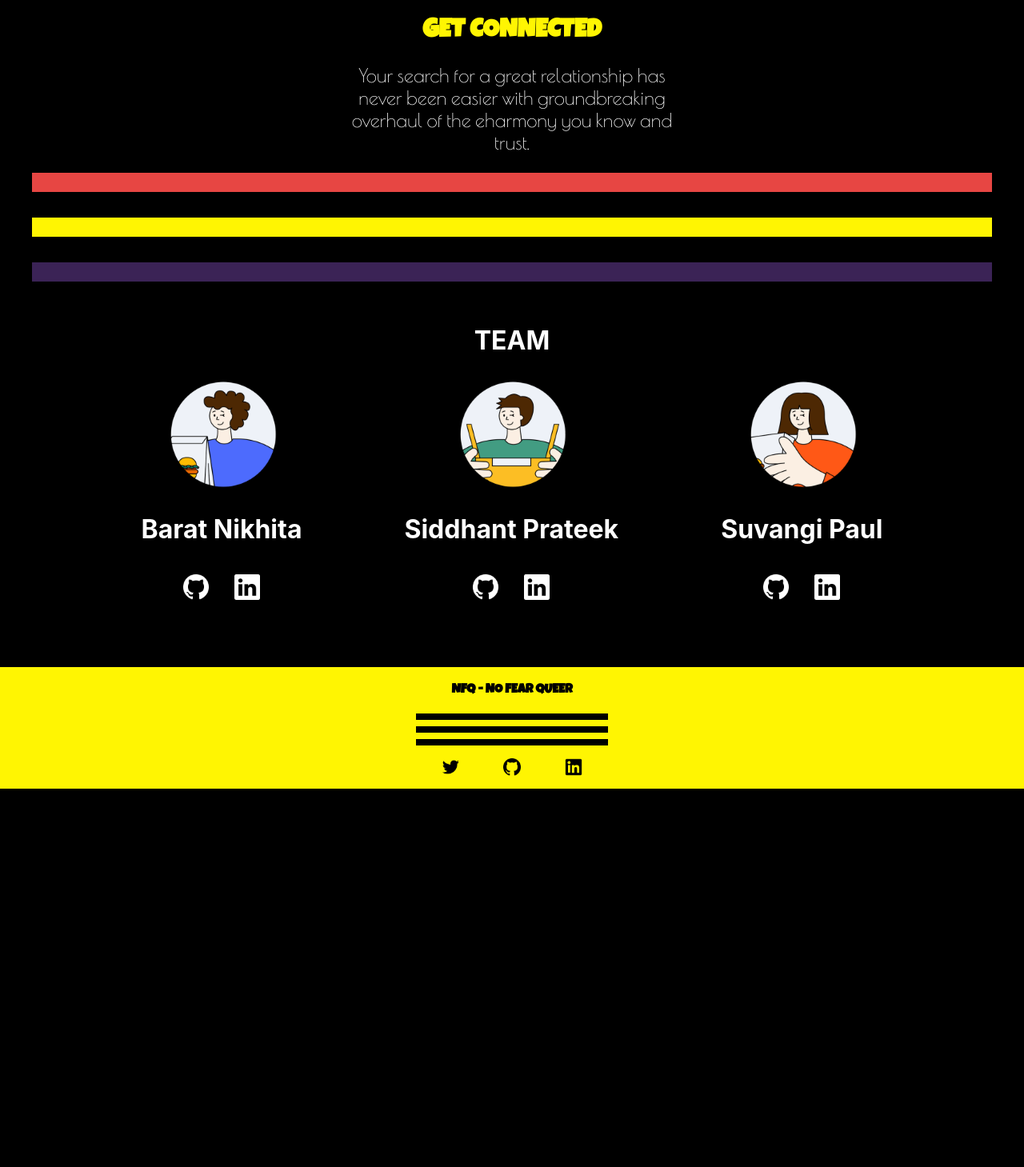
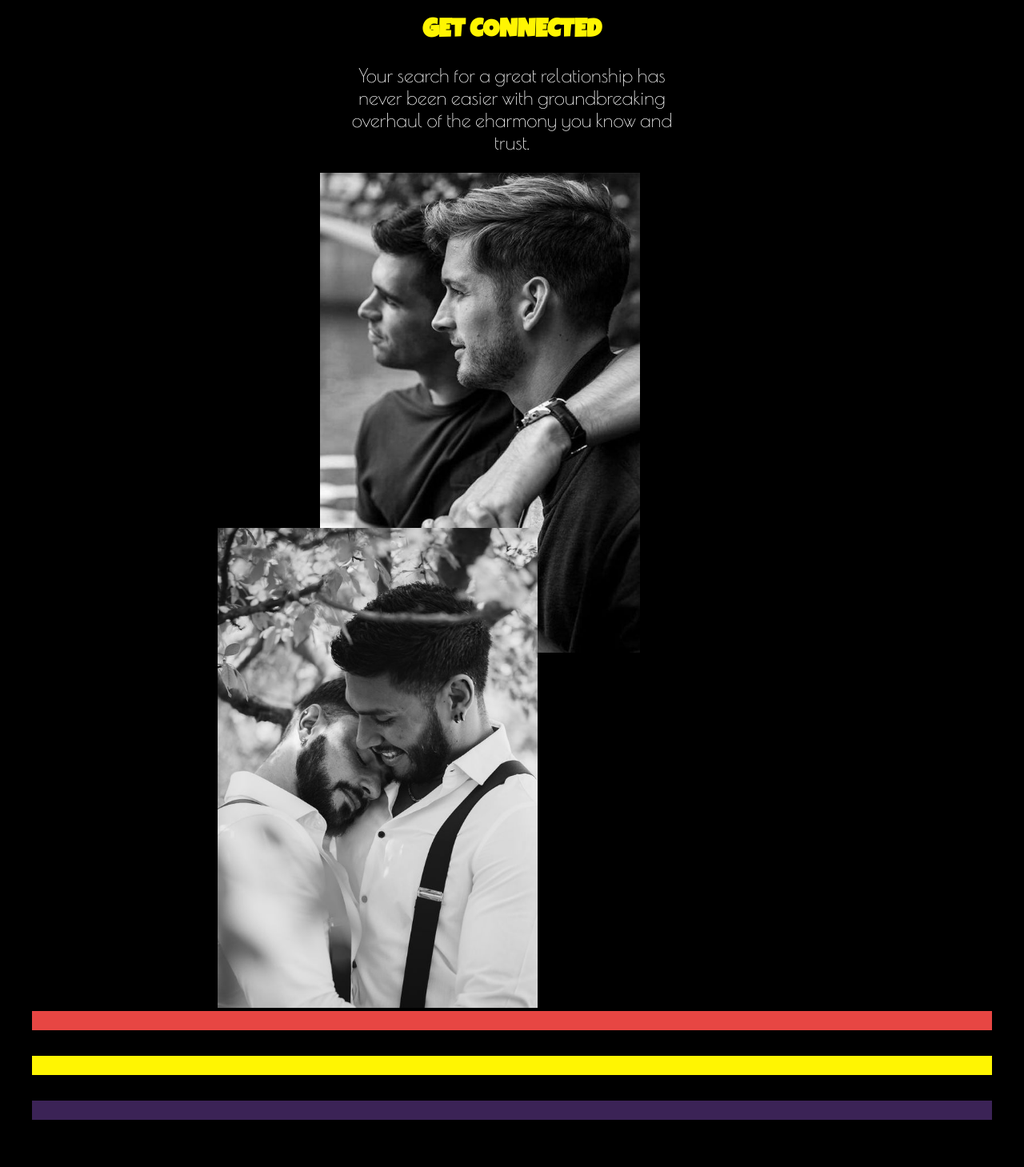
Before and after one commit to suvangipaul/NFQ, a Next.js app in the folder client/: page / in a window 1280 px wide. Shown: the part 1745-3204 px from the top of the page at 80% size. Before the commit the page ends 2731 px from the top, so only its background shows below. Built offline with nearby package versions, Linux system fonts and the light colour scheme; no server answers; a web font is replaced by a local one.

Commit message:
added assets

```diff
--- a/client/pages/index.tsx
+++ b/client/pages/index.tsx
@@ -35,7 +35,7 @@ const Home: NextPage = () => {
 
         <div className="get_connect_section">
           <div className="getc_image_content">
-            <div className="pride_face ">
+            <div className="men_face ">
               <Image src={pridefacepaint}  alt="" width={400}  height={600} />
             </div>
             <div className="pride_cape ">
@@ -59,8 +59,12 @@ const Home: NextPage = () => {
             </p>
           </div>
           <div className="otherc_image_content">
-            {/* <Image src=""  alt="" /> */}
-            {/* <Image src=""  alt="" /> */}
+          <div className="pride_face ">
+              <Image src={couples1}  alt="" width={400}  height={600} />
+            </div>
+            <div className="pride_cape ">
+              <Image src={couples2}  alt=""  width={400}  height={600} />
+            </div>
           </div>
         </div>
         <Colorpartion />
```
